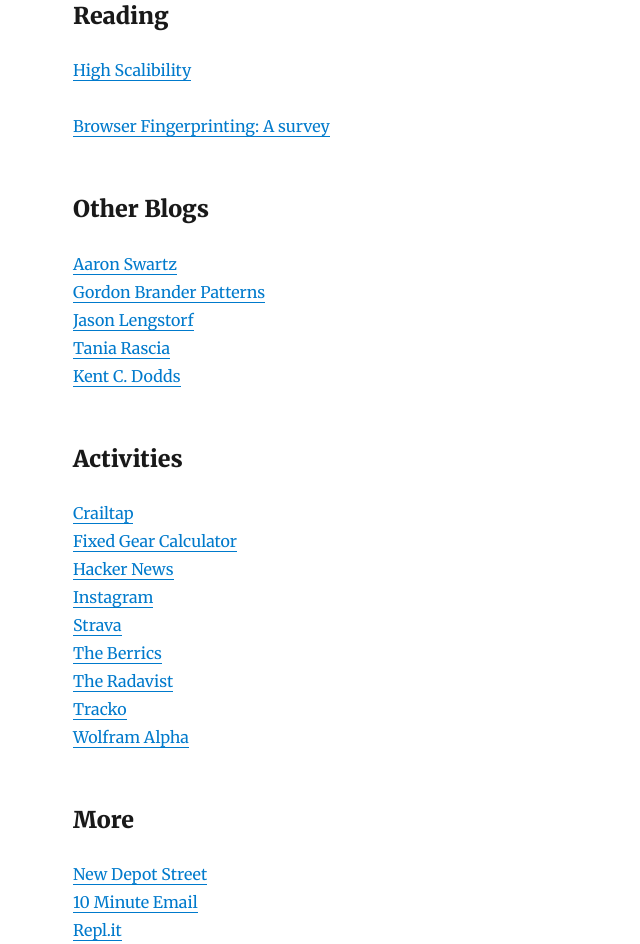
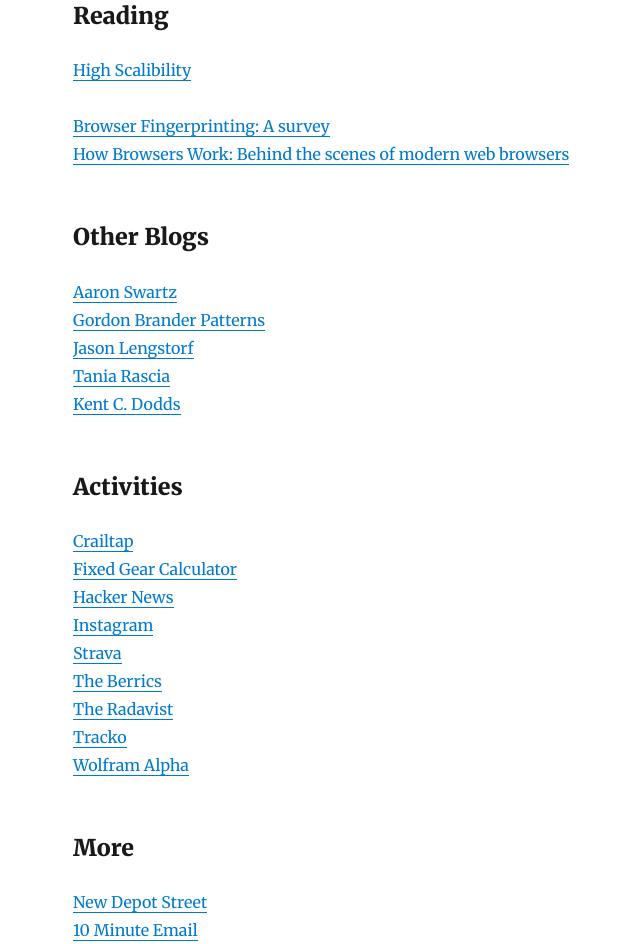
Before and after one commit to tsmliu213/thomasliu, a Gatsby site: page / in a window 1280 px wide. Shown: the part 1322-2266 px from the top of the page, without its empty margins (252-892 px from the left). Built offline with nearby package versions, Linux system fonts and the light colour scheme; Gatsby itself is replaced by a stand-in of ours; some packages are replaced by stand-ins of ours.

Commit message:
feat: add how browsers work

```diff
--- a/src/pages/index.js
+++ b/src/pages/index.js
@@ -53,6 +53,7 @@
         <a href="http://highscalability.com/">High Scalibility</a><br/>
         <br/>
         <a href="https://arxiv.org/abs/1905.01051">Browser Fingerprinting: A survey</a><br/>
+        <a href="https://www.html5rocks.com/en/tutorials/internals/howbrowserswork/">How Browsers Work: Behind the scenes of modern web browsers</a><br/>
       </div>
 
       <div>
```
